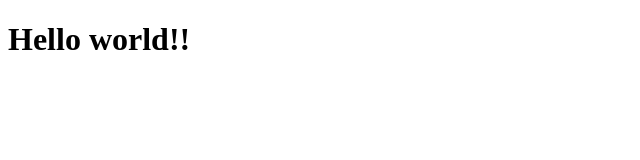
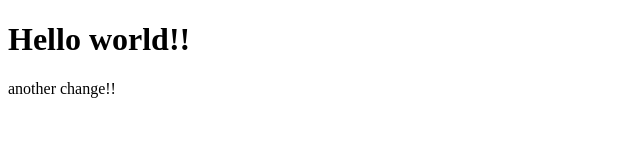
Before and after one commit to grabbi99/test, a plain HTML site: page index.html in a window 1280 px wide. Shown: the whole page, without its empty margins (0-640 px from the left). Drawn offline with Linux system fonts and the light colour scheme.

Commit message:
another change

```diff
--- a/index.html
+++ b/index.html
@@ -6,5 +6,7 @@
 </head>
 <body>
 	<h1>Hello world!!</h1>
+
+	<p>another change!!</p>
 </body>
 </html>
```
